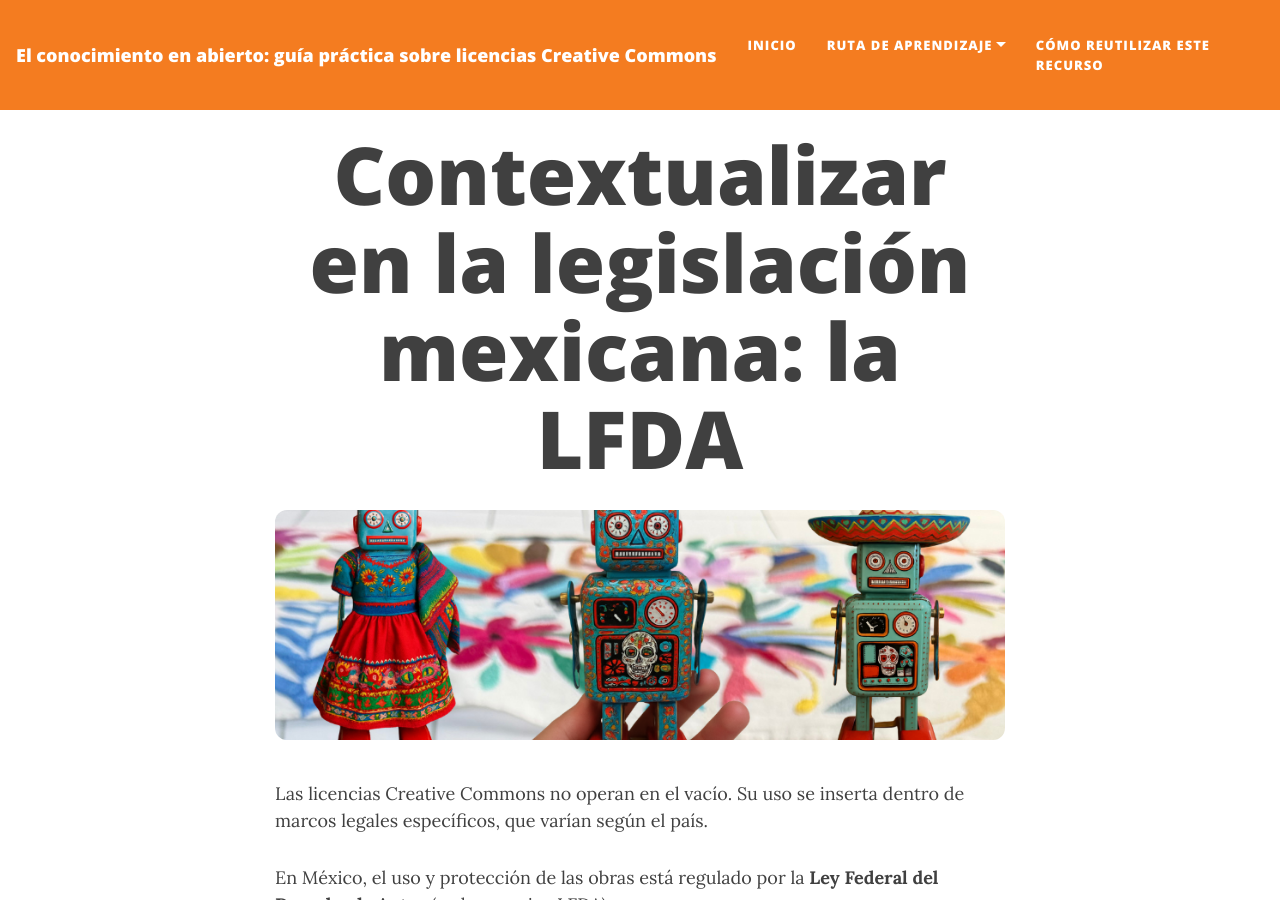
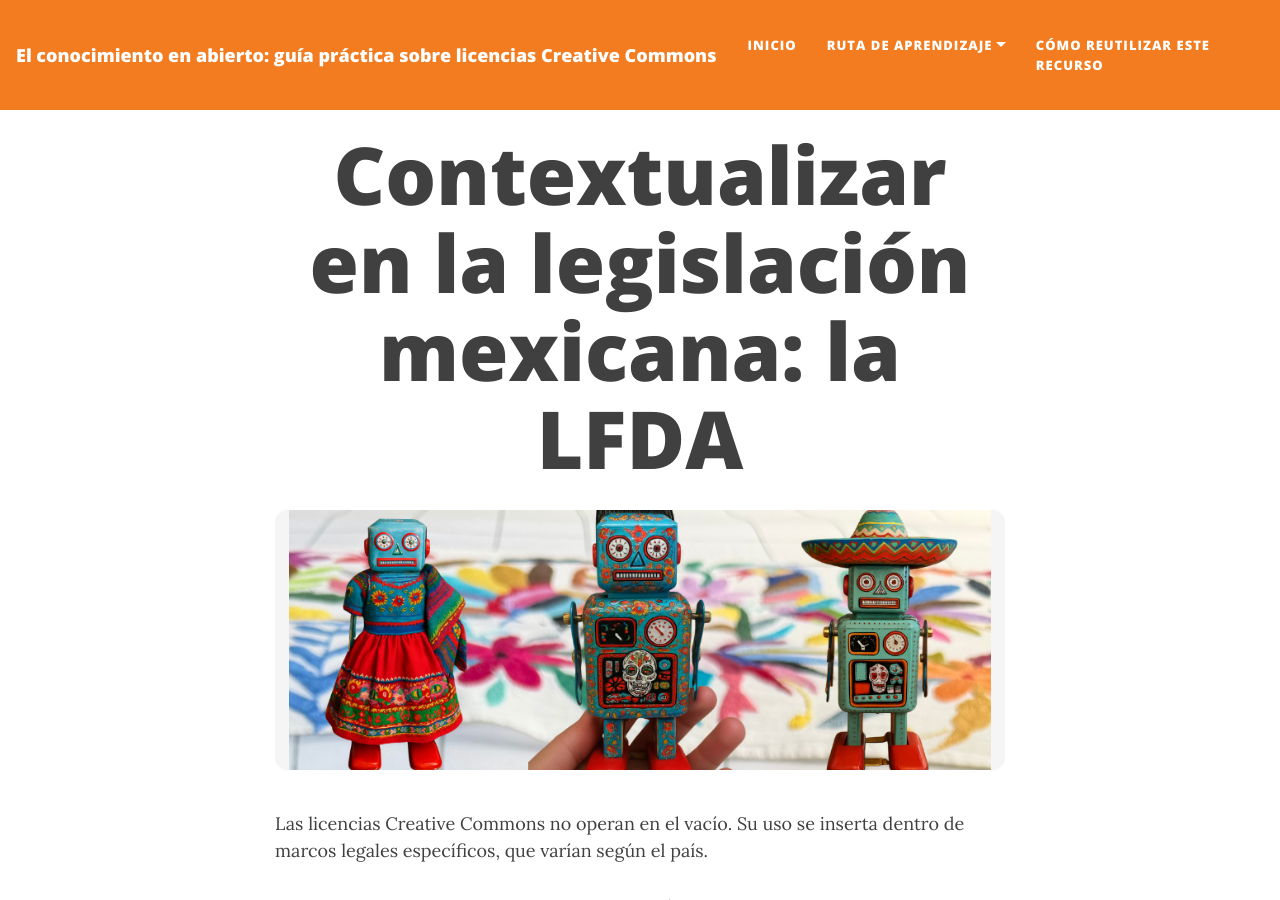
Before and after one commit to rosariorogel/cc-oer-mexico, a Jekyll site: the page built from _pages/lfda-mexico.md, in a window 1280 px wide and 900 px high. Built offline with Jekyll 4.4.1, drawn with Linux system fonts in a browser that asks for light colours; nearby versions of some CDN libraries.

Commit message:
Update lfda-mexico.md

```diff
--- a/_pages/lfda-mexico.md
+++ b/_pages/lfda-mexico.md
@@ -4,10 +4,10 @@ title: "Contextualizar en la legislación mexicana: la LFDA"
 permalink: /lfda-mexico/
 ---
 
-<div style="width:100%; height:230px; overflow:hidden; margin: 0 0 40px 0; border-radius:12px;">
+<div style="width:100%; height:260px; display:flex; align-items:center; justify-content:center; margin: 0 0 40px 0; border-radius:12px; background-color:#f5f5f5;">
   <img src="{{ '/assets/img/Rob_MX.png' | relative_url }}"
        alt="Contexto legal mexicano y derecho de autor"
-       style="width:100%; height:100%; object-fit:cover; object-position:center 60%;">
+       style="max-width:100%; max-height:100%; object-fit:contain;">
 </div>
 
 Las licencias Creative Commons no operan en el vacío. Su uso se inserta dentro de marcos legales específicos, que varían según el país.
```
